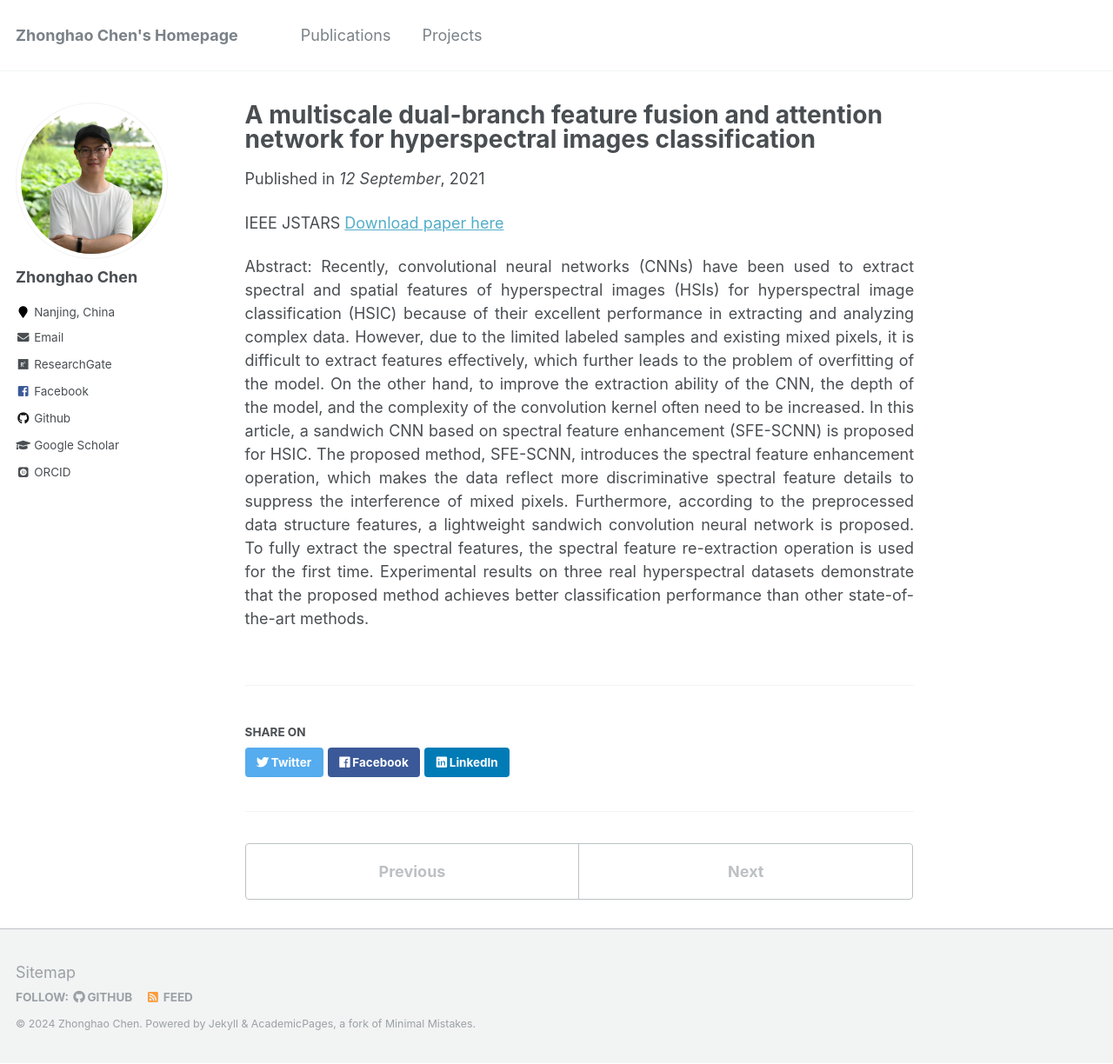
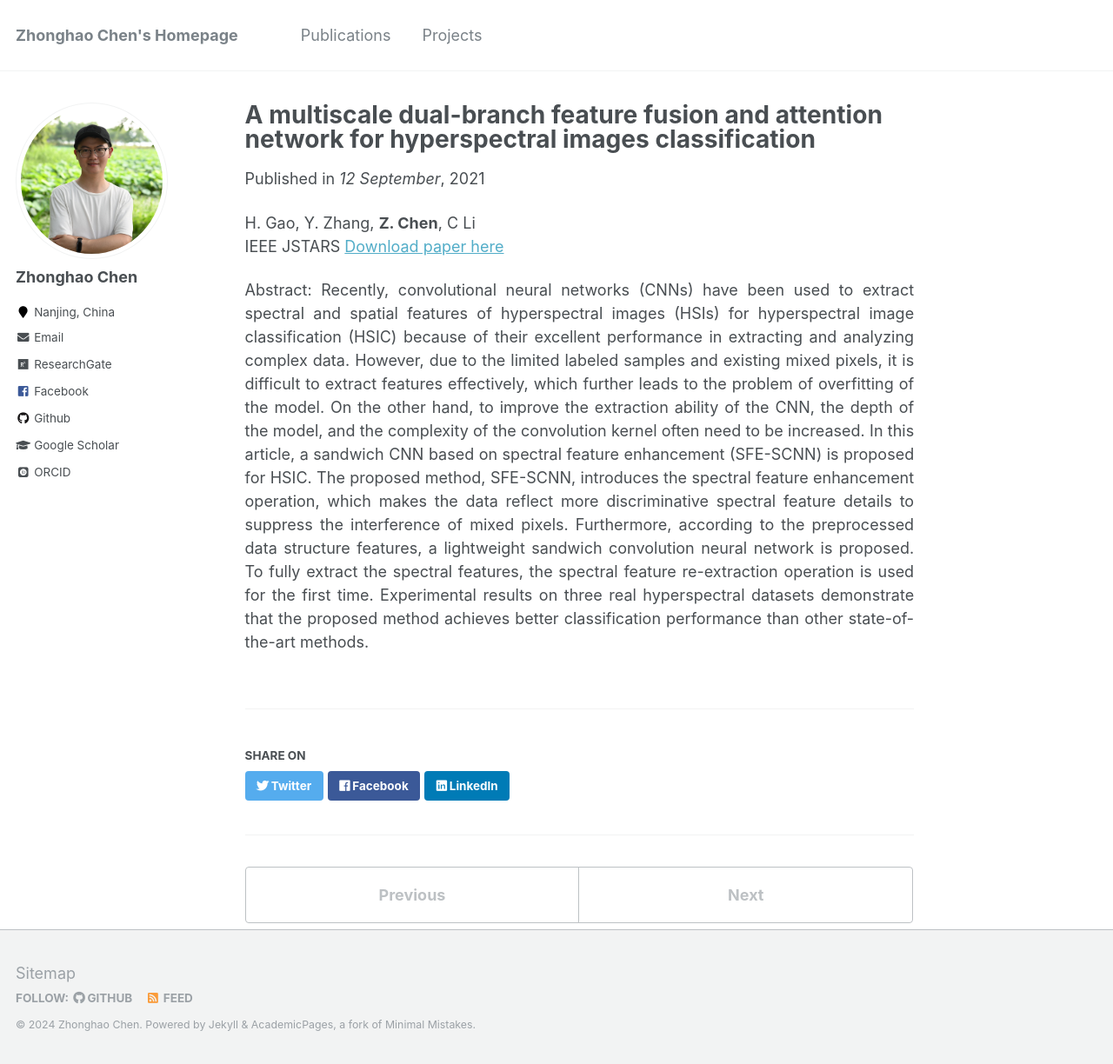
Before and after one commit to zhonghaochen/zhonghaochen.github.io, a Jekyll site: the page built from _publications/A multiscale dual-branch feature fusion and attention network for hyperspectral images classification.md, in a window 1280 px wide and 1224 px high. Shown: the whole window at 87% size. Built offline with Jekyll 4.4.1, drawn with Linux system fonts in a browser that asks for light colours; some web fonts are replaced.

Commit message:
Update A multiscale dual-branch feature fusion and attention network for hyperspectral images classification.md

```diff
--- a/_publications/A multiscale dual-branch feature fusion and attention network for hyperspectral images classification.md
+++ b/_publications/A multiscale dual-branch feature fusion and attention network for hyperspectral images classification.md
@@ -4,6 +4,7 @@ collection: publications
 date: 2021-09-12
 venue: '12 September'
 ---
+H. Gao, Y. Zhang, **Z. Chen**, C Li <br>
 IEEE JSTARS
 [Download paper here](https://ieeexplore.ieee.org/document/9512469)
 
```
